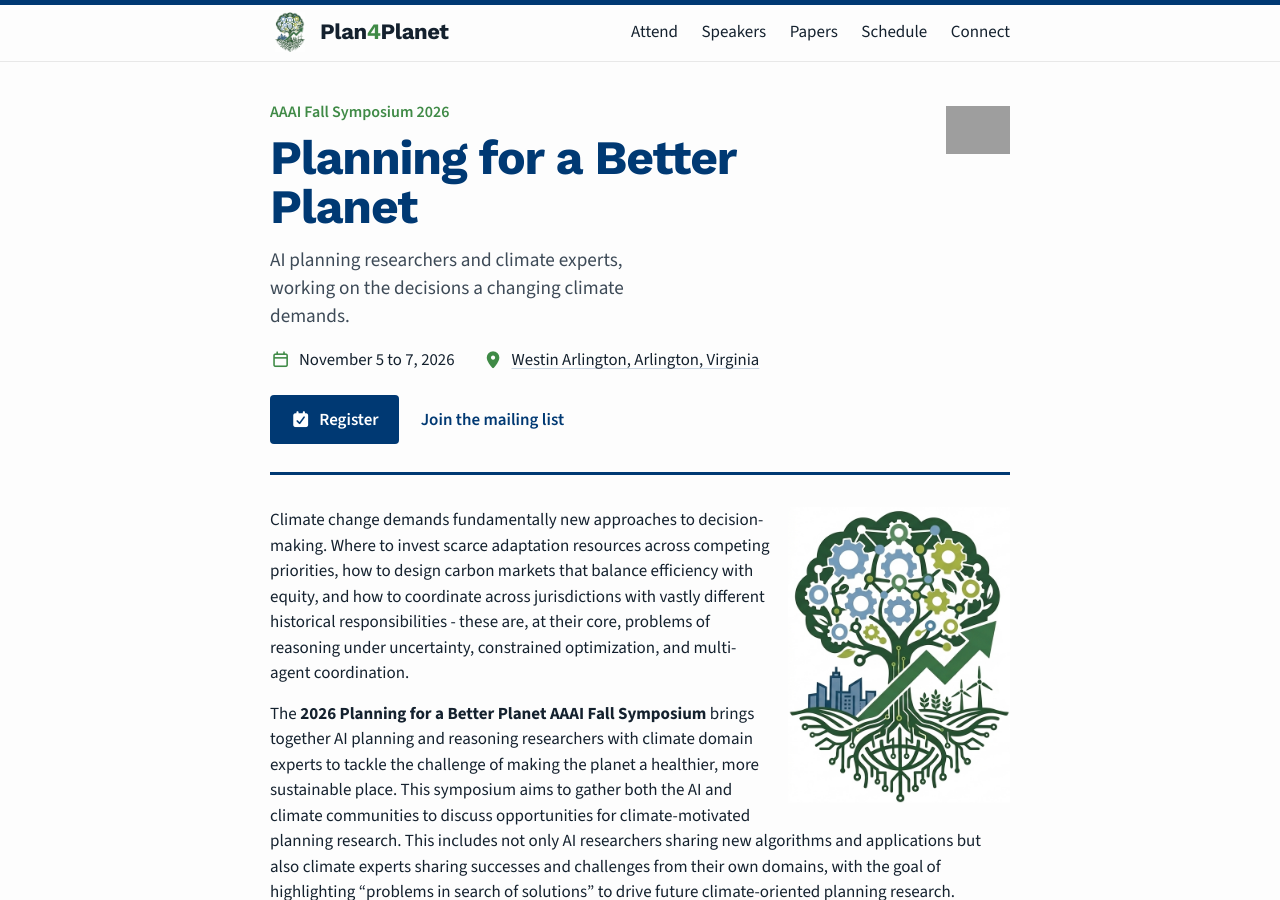
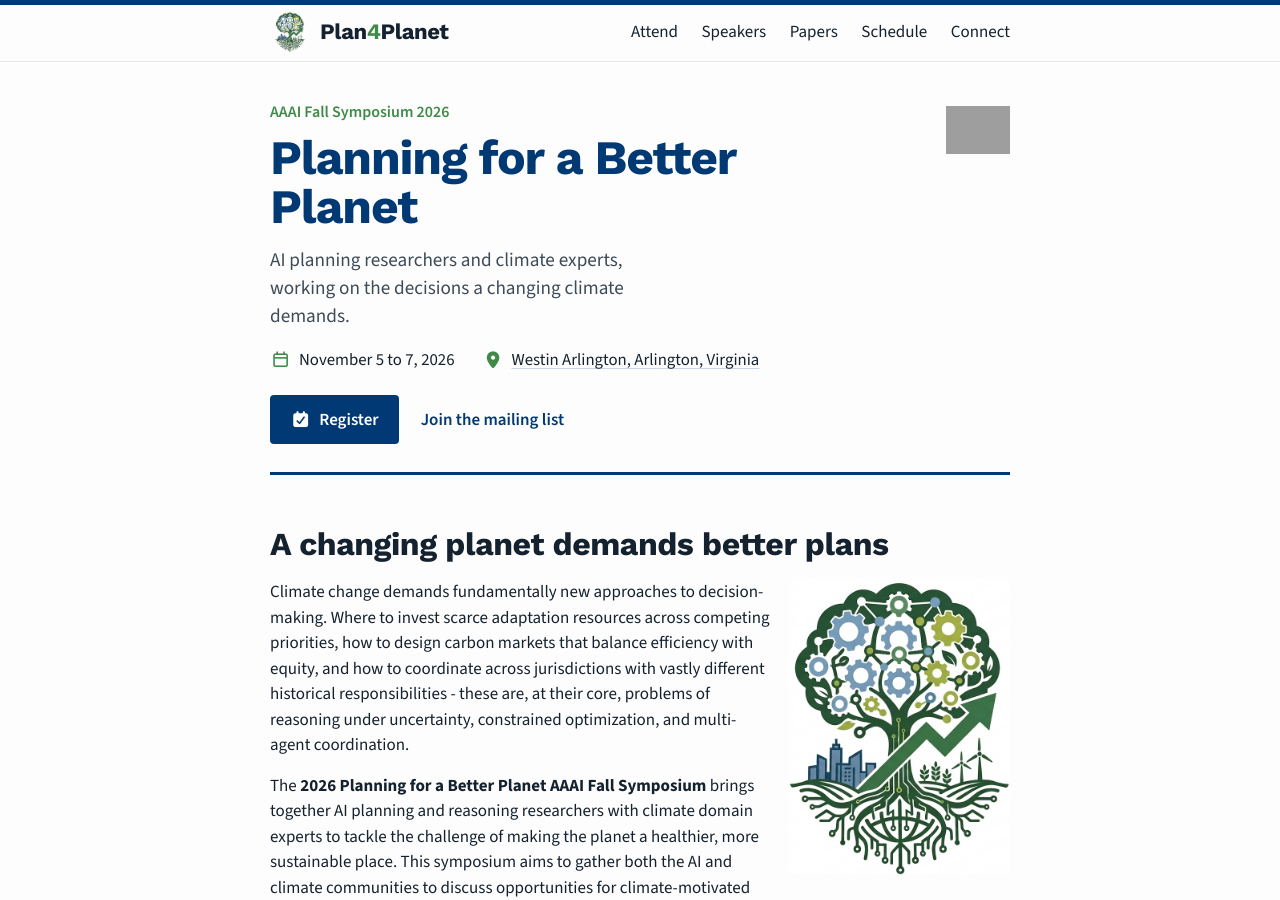
Before and after one commit to plan4planet/plan4planet.github.io, a Jekyll site: the page built from index.md, in a window 1280 px wide and 900 px high. Built offline with Jekyll 4.4.1, drawn with Linux system fonts in a browser that asks for light colours; nearby versions of some CDN libraries; grey boxes are pictures that could not be loaded.

Commit message:
content: "A changing planet demands better plans" heading over the intro

```diff
--- a/index.md
+++ b/index.md
@@ -28,6 +28,8 @@ Re-comment when it is out of date.
   <a class="btn btn-brand" href="{{ '/schedule/' | relative_url }}">See the schedule</a>
 </div>
 -->
+
+## A changing planet demands better plans
 
 <img class="intro-logo" src="{{ '/assets/images/plan4planet.png' | relative_url }}" alt="Planning for a Better Planet Logo" />
 <p>Climate change demands fundamentally new approaches to decision-making. Where to invest scarce adaptation resources across competing priorities, how to design carbon markets that balance efficiency with equity, and how to coordinate across jurisdictions with vastly different historical responsibilities - these are, at their core, problems of reasoning under uncertainty, constrained optimization, and multi-agent coordination. </p>
```
